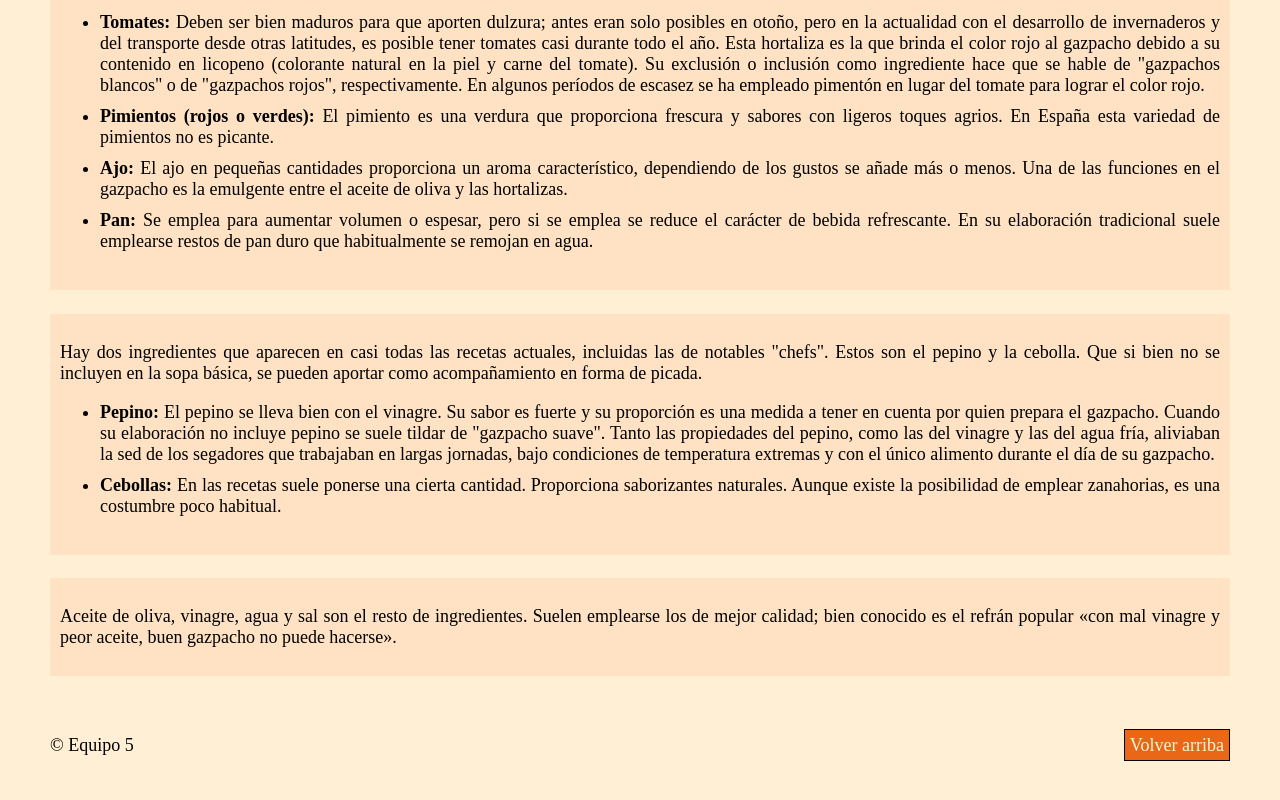
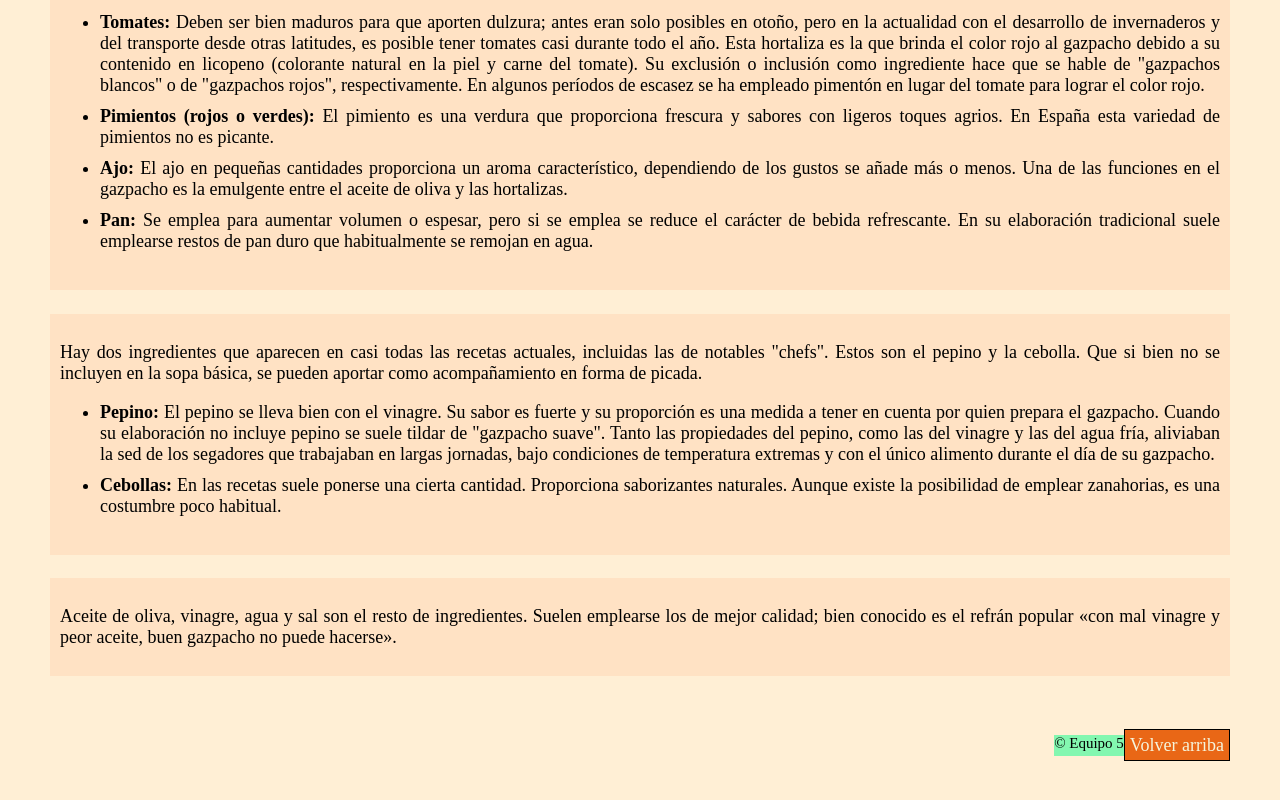
Before and after one commit to PatriXcX/promo-B-module-1-pair_5, a plain HTML site: page Prueba2.2/index.html in a window 1280 px wide. Shown: the part 1098-1898 px from the top of the page. After the commit the page ends 1859 px from the top, so only its background shows below. Drawn offline with Linux system fonts and the light colour scheme.

Commit message:
Se ha modificado footer y lista ingredientes

```diff
--- a/Prueba2.2/index.html
+++ b/Prueba2.2/index.html
@@ -25,12 +25,15 @@
 
      <section>
      <h2>Índice</h2>
+
       <ol>
         <li>El gazpacho andaluz</li>
-        <li>Composición del gazpacho actual</li>
-      <ol>
-        <li>Ingredientes</li>
-      </ol>
+        <li>
+          Composición
+          <ol>
+            <li>Ingredientes</li>
+          </ol>
+        </li>
       </ol>
       </section>
       <section>
@@ -64,7 +67,9 @@
       </section>
 
 </main>
-<footer class="float"><a class="float2" href="#top">Volver arriba</a></footer>
-<footer>&copy Equipo 5 </footer>
+<footer class="float">
+  <a class="float2" href="#top">Volver arriba</a>
+  <small class="izquierda">&copy Equipo 5</small>
+</footer>
 </body>
 </html>
--- a/Prueba2.2/styles.css
+++ b/Prueba2.2/styles.css
@@ -60,3 +60,6 @@ li {
 footer{
     margin-top: 5%;
 }
+.izquierda {
+    float: left;
+}
```
